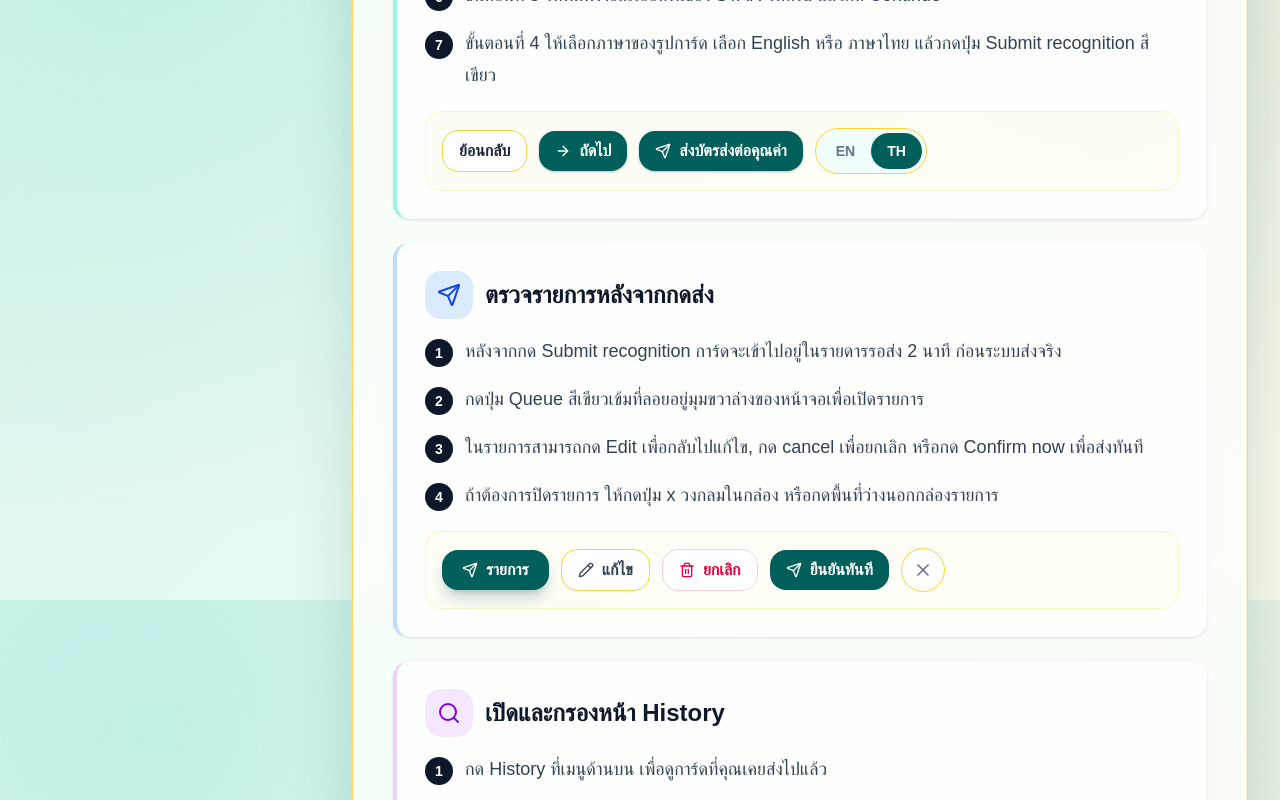
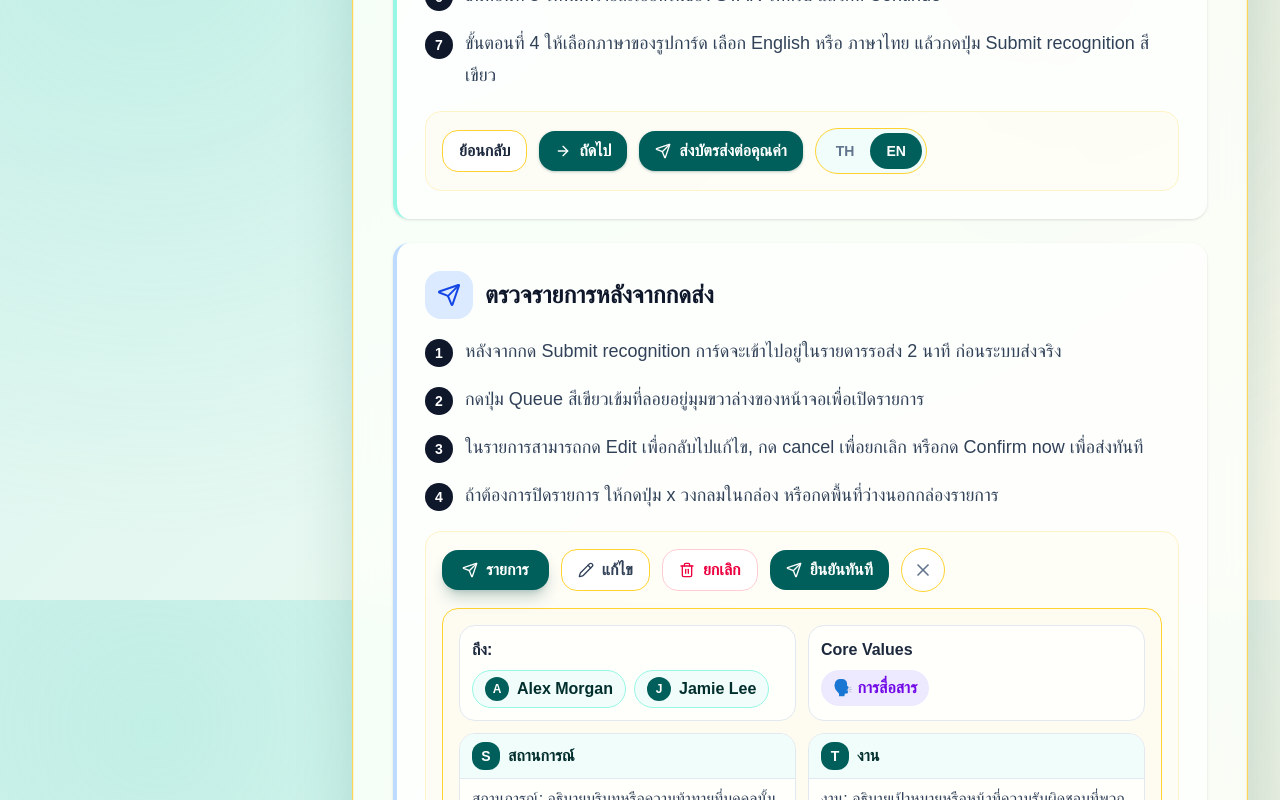
Before and after one commit to TSpoomM/recognitionCard, a Next.js app in the folder my-app/: page /guide in a window 1280 px wide. Shown: the part 3400-4200 px from the top of the page. Built offline with nearby package versions, Linux system fonts and the light colour scheme; no server answers; the database is empty.

Commit message:
Fix Report page

```diff
--- a/my-app/app/api/diary/history/route.ts
+++ b/my-app/app/api/diary/history/route.ts
@@ -13,6 +13,8 @@ type HistoryRow = RowDataPacket & {
   recipient_email: string | null;
   recipient_position: string | null;
   recipient_branch: string | null;
+  recipient_branch_desc: string | null;
+  recipient_branch_name_en: string | null;
   sender_name: string | null;
 };
 
@@ -47,12 +49,16 @@ export async function GET(request: Request) {
         em.email AS recipient_email,
         em.position AS recipient_position
         ,e.location_emp AS recipient_branch
+        ,b.branch_desc AS recipient_branch_desc
+        ,b.branch_name_en AS recipient_branch_name_en
         ,sender.emp_name_en AS sender_name
       FROM tb_diary_list d
       LEFT JOIN tb_employee_list e
         ON d.diary_emp_id = e.fs_id
       LEFT JOIN tb_emp_email em
         ON d.diary_emp_id = em.Code
+      LEFT JOIN tb_branch_emp b
+        ON e.location_emp = b.branch_name
       LEFT JOIN tb_employee_list sender
         ON d.createdBy = sender.fs_id
       WHERE d.createdBy = ? AND YEAR(d.createdDate) >= YEAR(CURRENT_DATE) - 2
@@ -76,6 +82,8 @@ export async function GET(request: Request) {
           email: row.recipient_email || "",
           role: row.recipient_position || undefined,
           branch: row.recipient_branch?.trim() || undefined,
+          branchDesc: row.recipient_branch_desc?.trim() || undefined,
+          branchNameEn: row.recipient_branch_name_en?.trim() || undefined,
         },
         senderName: row.sender_name?.trim() || String(currentUserId),
         comment: row.diary_comment || "",
--- a/my-app/app/components/features/history/HistoryList.tsx
+++ b/my-app/app/components/features/history/HistoryList.tsx
@@ -75,7 +75,11 @@ export default class HistoryList extends Component<HistoryListProps> {
                   {item.recipient.firstName} {item.recipient.lastName}
                 </h2>
                 <p className="mt-1 text-base text-slate-500">
-                  {item.recipient.role || item.recipient.email || `Employee #${item.recipient.user_id}`}
+                  {(this.context.lang === "th" ? item.recipient.branchDesc : item.recipient.branchNameEn) ||
+                    item.recipient.branchDesc ||
+                    item.recipient.branchNameEn ||
+                    item.recipient.branch ||
+                    "-"}
                 </p>
               </div>
               <span className="app-chip inline-flex shrink-0 items-center gap-1 rounded-full px-3 py-1.5 text-sm font-semibold">
--- a/my-app/app/guide/page.tsx
+++ b/my-app/app/guide/page.tsx
@@ -229,14 +229,14 @@ export default class GuidePage extends Component<Record<string, never>, GuideSta
                 onClick={() => this.handleDemoCardLanguage("en")}
                 className={`rounded-full px-4 py-2 text-sm font-bold transition active:scale-[0.98] ${demoCardLanguage === "en" ? "bg-teal-800 text-white" : "text-slate-500 hover:bg-white"}`}
               >
-                EN
+                TH
               </button>
               <button
                 type="button"
                 onClick={() => this.handleDemoCardLanguage("th")}
                 className={`rounded-full px-4 py-2 text-sm font-bold transition active:scale-[0.98] ${demoCardLanguage === "th" ? "bg-teal-800 text-white" : "text-slate-500 hover:bg-white"}`}
               >
-                TH
+                EN
               </button>
             </span>
           </div>
@@ -250,12 +250,47 @@ export default class GuidePage extends Component<Record<string, never>, GuideSta
         iconColor: "text-blue-700",
         borderColor: "border-blue-200",
         demo: (
+          <div className="space-y-4">
             <div className="flex flex-wrap items-center gap-3">
               {demoButton(t.queue, "rounded-full bg-teal-800 px-5 text-white shadow-lg shadow-teal-900/25 hover:bg-teal-900", <Send className="h-4 w-4" />)}
               {demoButton(t.edit, "border-[1.5px] border-amber-300 bg-white text-slate-700 hover:border-amber-400 hover:bg-amber-50", <Pencil className="h-4 w-4" />)}
               {demoButton(t.cancel, "border border-rose-200 bg-white text-rose-600 hover:border-rose-300 hover:text-rose-700", <Trash2 className="h-4 w-4" />)}
               {demoButton(t.confirmNow, "bg-teal-800 text-white hover:bg-teal-900", <Send className="h-4 w-4" />)}
               {demoIconButton("Close", "border-[1.5px] border-amber-300 bg-white text-slate-500 hover:border-amber-400 hover:text-teal-900", <X className="h-5 w-5" />)}
+            </div>
+
+            <div className="rounded-2xl border border-amber-300 bg-amber-50/50 p-4">
+              <div className="grid gap-3 sm:grid-cols-2">
+                <div className="rounded-xl border border-slate-200 bg-white/80 p-3">
+                  <p className="mb-2 text-base font-bold text-slate-800">{t.queueTo}</p>
+                  <div className="flex flex-wrap gap-2">
+                    {["Alex Morgan", "Jamie Lee"].map((name) => (
+                      <span key={name} className="inline-flex items-center gap-2 rounded-full border border-teal-200 bg-teal-50 px-3 py-1.5 text-base font-semibold text-teal-950">
+                        <span className="grid h-6 w-6 place-items-center rounded-full bg-teal-800 text-xs font-bold text-white">{name[0]}</span>
+                        {name}
+                      </span>
+                    ))}
+                  </div>
+                </div>
+                <div className="rounded-xl border border-slate-200 bg-white/80 p-3">
+                  <p className="mb-2 text-base font-bold text-slate-800">Core Values</p>
+                  <span className={`inline-flex items-center gap-2 rounded-full px-3 py-1.5 text-base font-bold ${COMMENT_TYPE_META.COMMUNICATION.tint}`}>
+                    {COMMENT_TYPE_META.COMMUNICATION.emoji} {lang === "th" ? COMMENT_TYPE_META.COMMUNICATION.th : COMMENT_TYPE_META.COMMUNICATION.en}
+                  </span>
+                </div>
+              </div>
+              <div className="mt-3 grid gap-3 sm:grid-cols-2">
+                {starItems.map((item) => (
+                  <div key={item.label} className="overflow-hidden rounded-xl border border-slate-200 bg-white/80">
+                    <div className="flex items-center gap-2 border-b border-slate-200 bg-teal-50 px-3 py-2">
+                      <span className="grid h-7 w-7 place-items-center rounded-lg bg-teal-800 text-sm font-bold text-white">{item.label}</span>
+                      <span className="text-base font-bold text-teal-950">{item.title.split(":")[0]}</span>
+                    </div>
+                    <p className="px-3 py-2 text-base text-slate-700">{item.title}</p>
+                  </div>
+                ))}
+              </div>
+            </div>
           </div>
         ),
       },
--- a/my-app/app/history/page.tsx
+++ b/my-app/app/history/page.tsx
@@ -119,7 +119,7 @@ export default class HistoryPage extends Component<Record<string, never>, Histor
     const { lang, currentUserId, error, isLoading, selectedYear, selectedPeople, peopleQuery } = this.state;
     const items = this.filteredItems;
     const normalizedPeopleQuery = peopleQuery.trim().toLowerCase();
-    const people = Array.from(new Map(this.state.items.map((item) => [item.recipient.user_id, item.recipient])).values()).filter((person) => `${person.firstName} ${person.lastName} ${person.email} ${person.role || ""} ${person.branch || ""}`.toLowerCase().includes(normalizedPeopleQuery));
+    const people = Array.from(new Map(this.state.items.map((item) => [item.recipient.user_id, item.recipient])).values()).filter((person) => `${person.firstName} ${person.lastName} ${person.email} ${person.role || ""} ${person.branch || ""} ${person.branchDesc || ""} ${person.branchNameEn || ""}`.toLowerCase().includes(normalizedPeopleQuery));
 
     return (
       <LanguageContext.Provider value={{
--- a/my-app/app/report/page.tsx
+++ b/my-app/app/report/page.tsx
@@ -315,8 +315,8 @@ export default class ReportPage extends Component<Record<string, never>, ReportP
         searchPeople: "ค้นหาชื่อพนักงาน",
       }
       : {
-        results: "Number of recognition cards",
-        rows: "rows",
+        results: "Recognition cards",
+        rows: "cards",
         allRows: "rows",
         recipients: "Recipients",
         branches: "Branches",
@@ -326,6 +326,37 @@ export default class ReportPage extends Component<Record<string, never>, ReportP
         noActiveFilters: "No active filters",
         searchPeople: "Search people",
       };
+    const filterStatusGroups = [
+      {
+        key: "branch",
+        label: this.state.lang === "th" ? "สาขา" : "Branches",
+        items: selectedBranches,
+        className: "border-sky-200 bg-sky-50 text-sky-800",
+      },
+      {
+        key: "coreValue",
+        label: this.state.lang === "th" ? "ค่านิยม" : "Core Values",
+        items: selectedCoreValues.map((value) => {
+          const meta = COMMENT_TYPE_META[value as CommentType];
+          return meta ? `${meta.emoji} ${this.state.lang === "th" ? meta.th : meta.en}` : value;
+        }),
+        className: "border-violet-200 bg-violet-50 text-violet-800",
+      },
+      {
+        key: "people",
+        label: this.state.lang === "th" ? "ผู้รับ" : "Recipients",
+        items: selectedPeople
+          .map((personId) => data?.employees.find((item) => item.user_id === personId)?.name)
+          .filter((name): name is string => Boolean(name)),
+        className: "border-emerald-200 bg-emerald-50 text-emerald-800",
+      },
+      {
+        key: "year",
+        label: this.state.lang === "th" ? "ปี" : "Years",
+        items: sortedSelectedYears,
+        className: "border-amber-200 bg-amber-50 text-amber-800",
+      },
+    ].filter((group) => group.items.length > 0);
     if (isLoadingAccess) {
       return (
         <main className="flex min-h-screen items-center justify-center px-6">
@@ -388,11 +419,17 @@ export default class ReportPage extends Component<Record<string, never>, ReportP
               </div>
               <div className="grid gap-3 px-6 py-5 sm:grid-cols-2 sm:px-8 xl:grid-cols-4">
                 {[
-                  { label: reportLabels.results, value: displayRows.length.toLocaleString(), helper: `${displayRows.length.toLocaleString()} ${reportLabels.allRows}`, icon: FileText },
+                  { label: reportLabels.results, value: displayRows.length.toLocaleString(), helper: `${displayRows.length.toLocaleString()} ${reportLabels.rows}`, icon: FileText },
                   { label: reportLabels.recipients, value: visibleRecipientCount.toLocaleString(), helper: `${(data?.employees.length ?? 0).toLocaleString()} ${reportLabels.recipients}`, icon: Users },
                   { label: reportLabels.branches, value: visibleBranchCount.toLocaleString(), helper: `${data?.branches.length ?? 0} ${reportLabels.branches}`, icon: MapPin },
-                  { label: reportLabels.year, value: sortedSelectedYears.length ? sortedSelectedYears.join(" • ") : reportLabels.allYears, helper: `${data?.years.length ?? 0} ${reportLabels.year}`, icon: CalendarDays },
-                  // { label: reportLabels.year, value: selectedYears.length ? selectedYears.join(", ") : reportLabels.allYears, helper: `${activeFilterCount} ${reportLabels.activeFilters}`, icon: CalendarDays },
+                  {
+                    label: this.state.lang === "th" ? "ปีที่แสดง" : "Years shown",
+                    value: (selectedYears.length || data?.years.length || 0).toLocaleString(),
+                    helper: this.state.lang === "th"
+                      ? `${data?.years.length ?? 0} ปี`
+                      : `${data?.years.length ?? 0} years`,
+                    icon: CalendarDays,
+                  },
                 ].map((item) => {
                   const Icon = item.icon;
                   return (
@@ -604,33 +641,45 @@ export default class ReportPage extends Component<Record<string, never>, ReportP
                           {activeFilterCount > 0 ? `${activeFilterCount} ${reportLabels.activeFilters}` : reportLabels.noActiveFilters}
                         </p>
                       </div>
-                      <div className="flex flex-wrap gap-1.5">
-                        {selectedBranches.map((branch) => (
-                          <span
-                            key={branch}
-                            className="app-chip rounded-full px-3 py-1 text-xs font-semibold"
-                          >
-                            {branch}
-                          </span>
-                        ))}
-                        {selectedPeople.slice(0, 3).map((personId) => {
-                          const employee = data?.employees.find((item) => item.user_id === personId);
-                          return employee ? (
-                            <span
-                              key={personId}
-                              className="app-chip rounded-full px-3 py-1 text-xs font-semibold"
-                            >
-                              {employee.name}
+                      {filterStatusGroups.length > 0 ? (
+                        <div className="w-full rounded-2xl border border-amber-200 bg-gradient-to-br from-white to-amber-50/70 p-3 shadow-sm xl:max-w-[48rem]">
+                          <div className="mb-2 flex items-center justify-between gap-3">
+                            <span className="inline-flex items-center gap-2 text-sm font-bold uppercase tracking-wide text-slate-500">
+                              <Filter className="h-4 w-4 text-teal-700" />
+                              {reportLabels.activeFilters}
                             </span>
-                          ) : null;
-                        })}
-                        {selectedPeople.length > 3 && (
-                          <span className="app-chip rounded-full px-3 py-1 text-xs font-semibold">
-                            +{selectedPeople.length - 3} more
-                          </span>
-                        )}
-                        {selectedYears.map((year) => <span key={year} className="app-chip rounded-full px-3 py-1 text-xs font-semibold">{year}</span>)}
-                      </div>
+                            <span className="rounded-full bg-teal-800 px-2.5 py-1 text-xs font-bold text-white">
+                              {activeFilterCount}
+                            </span>
+                          </div>
+                          <div className="flex flex-wrap gap-2">
+                            {filterStatusGroups.map((group) => {
+                              const visibleItems = group.items.slice(0, 3);
+                              const remainingCount = group.items.length - visibleItems.length;
+                              return (
+                                <div key={group.key} className="flex min-w-0 items-center gap-1.5 rounded-xl border border-slate-200 bg-white/80 p-1.5">
+                                  <span className="shrink-0 px-1.5 text-xs font-bold text-slate-500">{group.label}</span>
+                                  {visibleItems.map((item) => (
+                                    <span key={item} className={`max-w-48 truncate rounded-lg border px-2.5 py-1 text-xs font-semibold ${group.className}`} title={item}>
+                                      {item}
+                                    </span>
+                                  ))}
+                                  {remainingCount > 0 ? (
+                                    <span className="shrink-0 rounded-lg bg-slate-100 px-2 py-1 text-xs font-bold text-slate-600">
+                                      +{remainingCount}
+                                    </span>
+                                  ) : null}
+                                </div>
+                              );
+                            })}
+                          </div>
+                        </div>
+                      ) : (
+                        <div className="inline-flex items-center gap-2 rounded-full border border-slate-200 bg-slate-50 px-3 py-2 text-sm font-medium text-slate-500">
+                          <Filter className="h-4 w-4" />
+                          {reportLabels.noActiveFilters}
+                        </div>
+                      )}
                     </div>
                     {displayRows.length === 0 ? (
                       <div className="p-12 text-center text-base text-slate-500">
--- a/my-app/app/types/history.ts
+++ b/my-app/app/types/history.ts
@@ -7,6 +7,8 @@ export type HistoryItem = {
     email: string;
     role?: string;
     branch?: string;
+    branchDesc?: string;
+    branchNameEn?: string;
   };
   senderName: string;
   comment: string;
```
Lines whose indentation alone changed are shown as unchanged.
